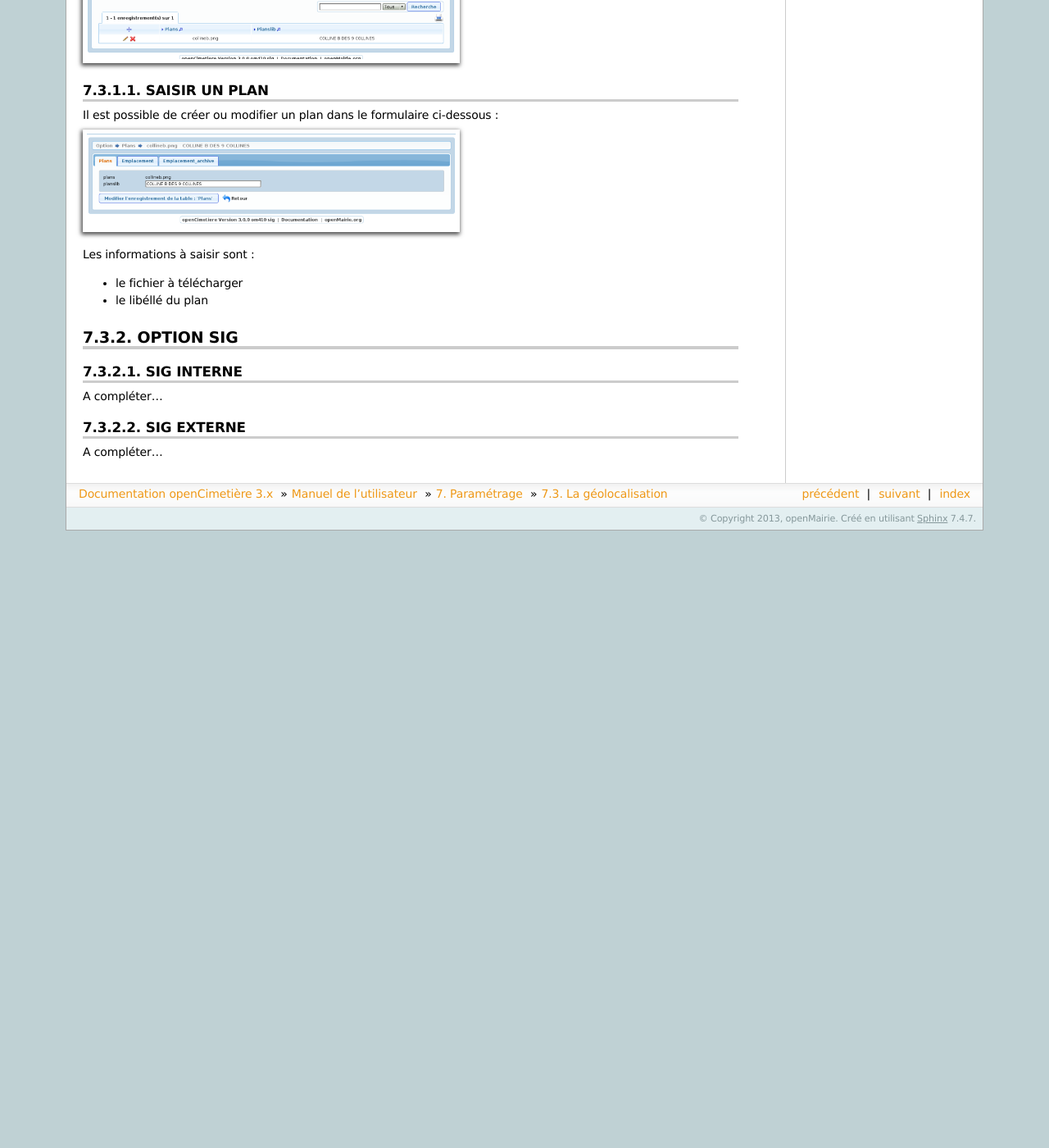
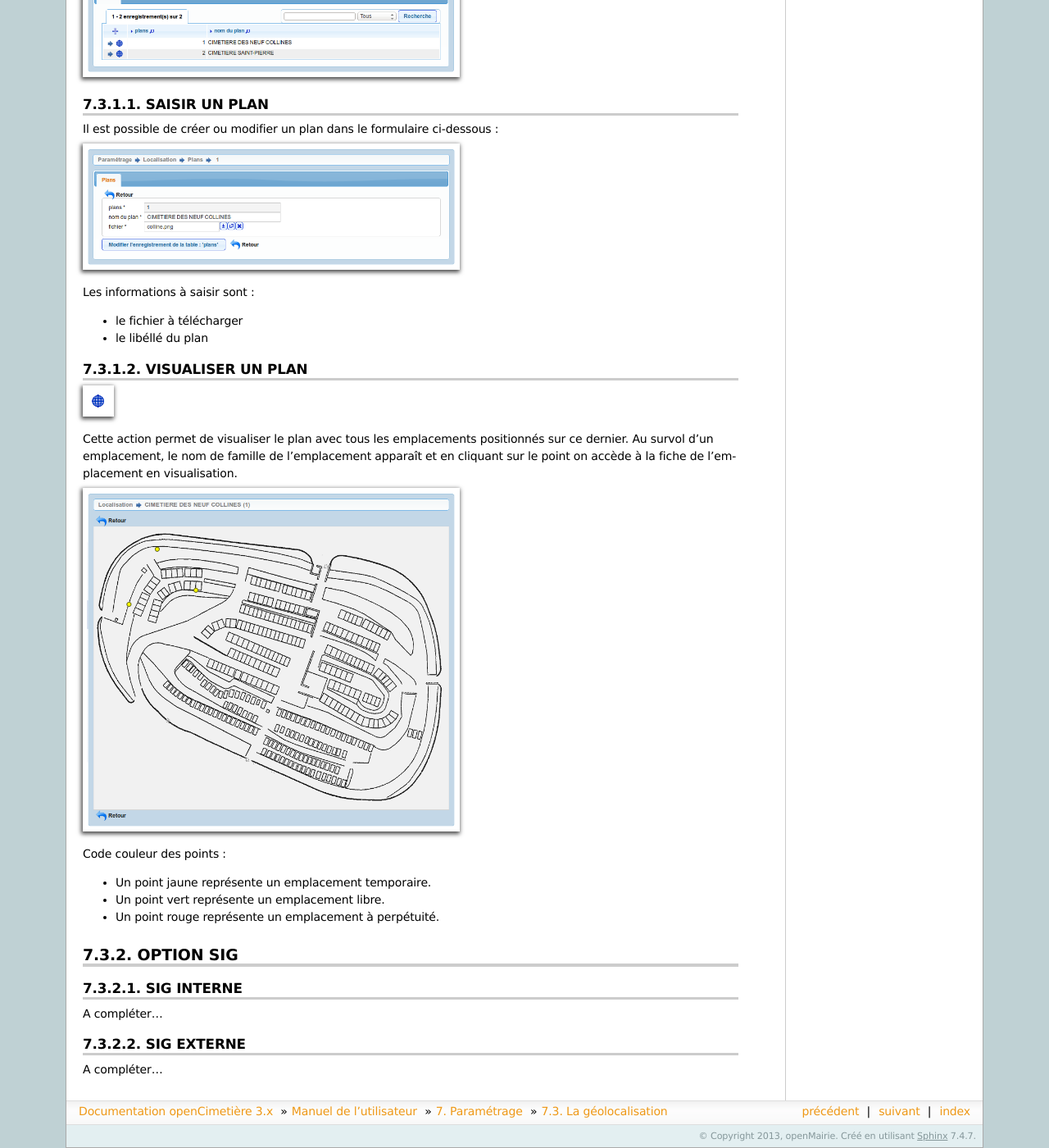
Before and after one commit to KevinFoisnet/opencimetiere-documentation, a Sphinx documentation site: the page built from source/manuel_utilisateur/geolocalisation.rst, in a window 1280 px wide and 1400 px high, scrolled down 547 px. Shown: the whole window at 82% size. Built offline with Sphinx 7.4.7, drawn with Linux system fonts in a browser that asks for light colours; before the commit the page ends 1194 px from its top, so only the background shows below that; some of the changed text lies outside the part shown.

```diff
--- a/source/manuel_utilisateur/geolocalisation.rst
+++ b/source/manuel_utilisateur/geolocalisation.rst
@@ -39,7 +39,7 @@ Un emplacement se localise sur un plan grâce à un point.
 Cet élément est accessible via
 (:menuselection:`Paramétrage --> Localisation --> Plans`).
 
-.. image:: ../_static/tab_plans.png
+.. image:: opencimetiere--tableau-plans.png
 
 
 Saisir un plan
@@ -47,12 +47,31 @@ Saisir un plan
 
 Il est possible de créer ou modifier un plan dans le formulaire ci-dessous :
 
-.. image:: ../_static/form_plans.png
+.. image:: opencimetiere--formulaire-modifier-plans.png
 
 Les informations à saisir sont :
 
 - le fichier à télécharger
 - le libéllé du plan
+
+
+Visualiser un plan
+------------------
+
+|icone-localiser|
+
+Cette action permet de visualiser le plan avec tous les emplacements
+positionnés sur ce dernier. Au survol d'un emplacement, le nom de famille de
+l'emplacement apparaît et en cliquant sur le point on accède à la fiche de
+l'emplacement en visualisation.
+
+.. image:: opencimetiere--geolocalisation-plan-visualiser.png
+
+Code couleur des points :
+
+* Un point jaune représente un emplacement temporaire.
+* Un point vert représente un emplacement libre.
+* Un point rouge représente un emplacement à perpétuité.
 
 
 .. _option_sig:
@@ -74,3 +93,6 @@ SIG externe
 -----------
 
 A compléter...
+
+
+.. |icone-localiser| image:: opencimetiere--icone-localiser.png
```
Also changed, not shown: source/manuel_utilisateur/tableau_de_bord.rst (+10 -2 lines), source/_static/form_plans.png (deleted), source/_static/tab_plans.png (deleted), source/manuel_utilisateur/opencimetiere--formulaire-modifier-plans.png (added), source/manuel_utilisateur/opencimetiere--geolocalisation-plan-visualiser.png (added), source/manuel_utilisateur/opencimetiere--tableau-plans.png (added), source/manuel_utilisateur/opencimetiere--widget-localisation-plan.png (added).
